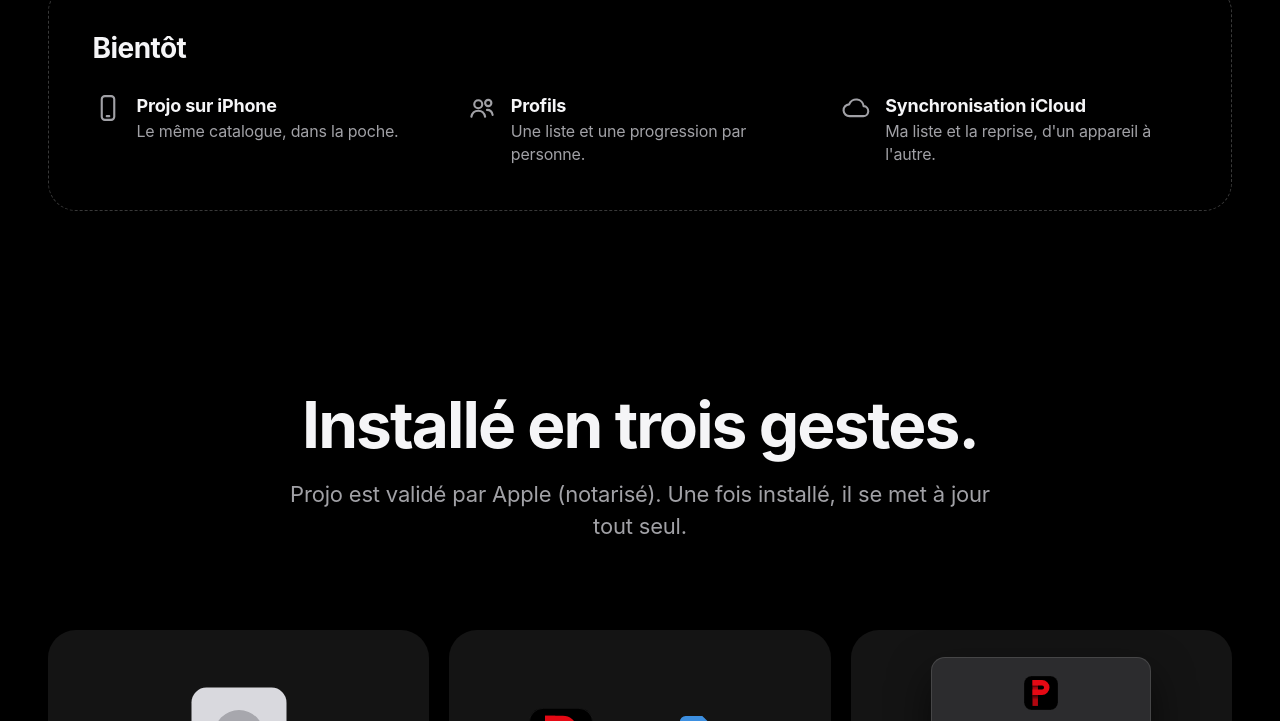
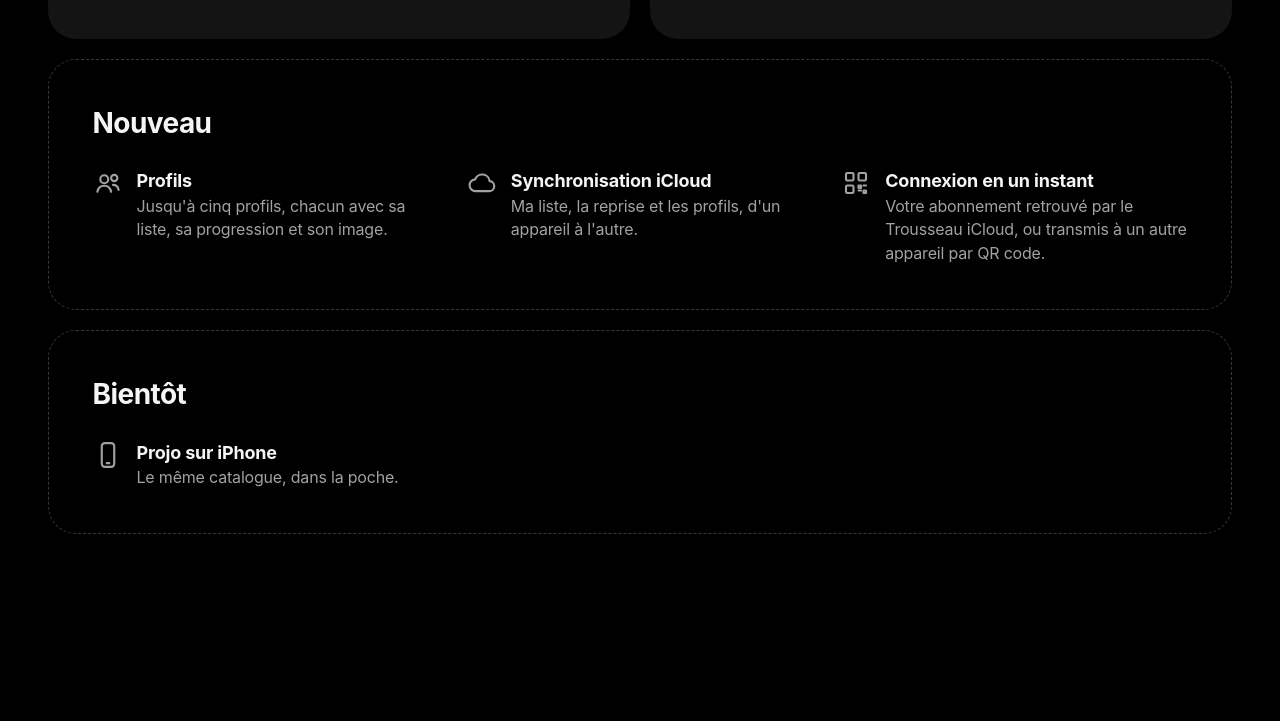
Before and after one commit to FELTRINCyril/projo-releases, a plain HTML site: page index.html in a window 1280 px wide. Shown: the part 4109-4830 px from the top of the page. Drawn offline with Linux system fonts and the light colour scheme; no server answers.

Commit message:
Site: features of 0.25 and 0.26 (profiles, iCloud sync, quick sign-in, hold for 2x, My list filters)

```diff
--- a/index.html
+++ b/index.html
@@ -127,7 +127,7 @@
           <div class="tile-text">
             <svg class="tile-icon" viewBox="0 0 24 24" aria-hidden="true"><rect x="3" y="5" width="18" height="14" rx="2.5"/><path d="m10 9.5 5 2.5-5 2.5z"/></svg>
             <h3>Un lecteur complet</h3>
-            <p>Pistes audio et sous-titres, sous-titres externes par simple glisser-déposer, vitesse, mode nuit pour les dialogues, passer l'intro (appris pour chaque série), minuteur de mise en veille et fenêtre flottante qui vous suit sur tous les bureaux.</p>
+            <p>Pistes audio et sous-titres, sous-titres externes par simple glisser-déposer, vitesse, mode nuit pour les dialogues, passer l'intro (appris pour chaque série), minuteur de mise en veille, avance rapide x2 en maintenant le clic, et fenêtre flottante qui vous suit sur tous les bureaux.</p>
           </div>
           <div class="vis vis-player" aria-hidden="true">
             <div class="vp-screen">
@@ -168,7 +168,7 @@
           <div class="tile-text">
             <svg class="tile-icon" viewBox="0 0 24 24" aria-hidden="true"><path d="M12 5v14M5 12h14"/></svg>
             <h3>Ma liste et Reprendre la lecture</h3>
-            <p>Gardez ce qui vous tente, reprenez à la seconde près, marquez comme vu un film, un épisode ou toute une série.</p>
+            <p>Gardez ce qui vous tente, triez par films, séries ou chaînes, reprenez à la seconde près, marquez comme vu un film, un épisode ou toute une série.</p>
           </div>
           <div class="vis vis-progress" aria-hidden="true">
             <span class="vpr"><span class="vpr-art a1"></span><i class="pg-70"></i></span>
@@ -181,7 +181,7 @@
           <div class="tile-text">
             <svg class="tile-icon" viewBox="0 0 24 24" aria-hidden="true"><path d="M6 16V11a6 6 0 1 1 12 0v5l1.5 2h-15zM10 20.5a2 2 0 0 0 4 0"/></svg>
             <h3>Séries suivies</h3>
-            <p>Suivez une série : Projo vous prévient quand de nouveaux épisodes arrivent, et peut même les télécharger d'avance.</p>
+            <p>Suivez une série : Projo vous prévient quand de nouveaux épisodes arrivent, et peut même les télécharger d'avance. Toutes les nouveautés se retrouvent sous la cloche.</p>
           </div>
           <div class="vis vis-follow" aria-hidden="true">
             <div class="vf-note">
@@ -253,19 +253,29 @@
       </div>
 
       <div class="soon" data-reveal>
+        <h3 class="soon-title">Nouveau</h3>
+        <ul class="soon-list">
+          <li>
+            <svg viewBox="0 0 24 24" aria-hidden="true"><circle cx="9" cy="9" r="3.2"/><path d="M3.5 19c.6-3 2.8-4.8 5.5-4.8s4.9 1.8 5.5 4.8"/><circle cx="17" cy="8" r="2.5"/><path d="M16 13.5c2.3 0 4 1.4 4.5 4"/></svg>
+            <span><b>Profils</b>Jusqu'à cinq profils, chacun avec sa liste, sa progression et son image.</span>
+          </li>
+          <li>
+            <svg viewBox="0 0 24 24" aria-hidden="true"><path d="M7 18.5h10.5a4 4 0 0 0 .6-8 6 6 0 0 0-11.6-1.4A4.7 4.7 0 0 0 7 18.5z"/></svg>
+            <span><b>Synchronisation iCloud</b>Ma liste, la reprise et les profils, d'un appareil à l'autre.</span>
+          </li>
+          <li>
+            <svg viewBox="0 0 24 24" aria-hidden="true"><rect x="4" y="4" width="6" height="6" rx="1"/><rect x="14" y="4" width="6" height="6" rx="1"/><rect x="4" y="14" width="6" height="6" rx="1"/><path d="M14 14h2v2h-2zM18 18h2v2h-2zM14 18h2M18 14h2"/></svg>
+            <span><b>Connexion en un instant</b>Votre abonnement retrouvé par le Trousseau iCloud, ou transmis à un autre appareil par QR code.</span>
+          </li>
+        </ul>
+      </div>
+
+      <div class="soon" data-reveal>
         <h3 class="soon-title">Bientôt</h3>
         <ul class="soon-list">
           <li>
             <svg viewBox="0 0 24 24" aria-hidden="true"><rect x="7" y="2.5" width="10" height="19" rx="2.5"/><path d="M11 18.5h2"/></svg>
             <span><b>Projo sur iPhone</b>Le même catalogue, dans la poche.</span>
-          </li>
-          <li>
-            <svg viewBox="0 0 24 24" aria-hidden="true"><circle cx="9" cy="9" r="3.2"/><path d="M3.5 19c.6-3 2.8-4.8 5.5-4.8s4.9 1.8 5.5 4.8"/><circle cx="17" cy="8" r="2.5"/><path d="M16 13.5c2.3 0 4 1.4 4.5 4"/></svg>
-            <span><b>Profils</b>Une liste et une progression par personne.</span>
-          </li>
-          <li>
-            <svg viewBox="0 0 24 24" aria-hidden="true"><path d="M7 18.5h10.5a4 4 0 0 0 .6-8 6 6 0 0 0-11.6-1.4A4.7 4.7 0 0 0 7 18.5z"/></svg>
-            <span><b>Synchronisation iCloud</b>Ma liste et la reprise, d'un appareil à l'autre.</span>
           </li>
         </ul>
       </div>
```
